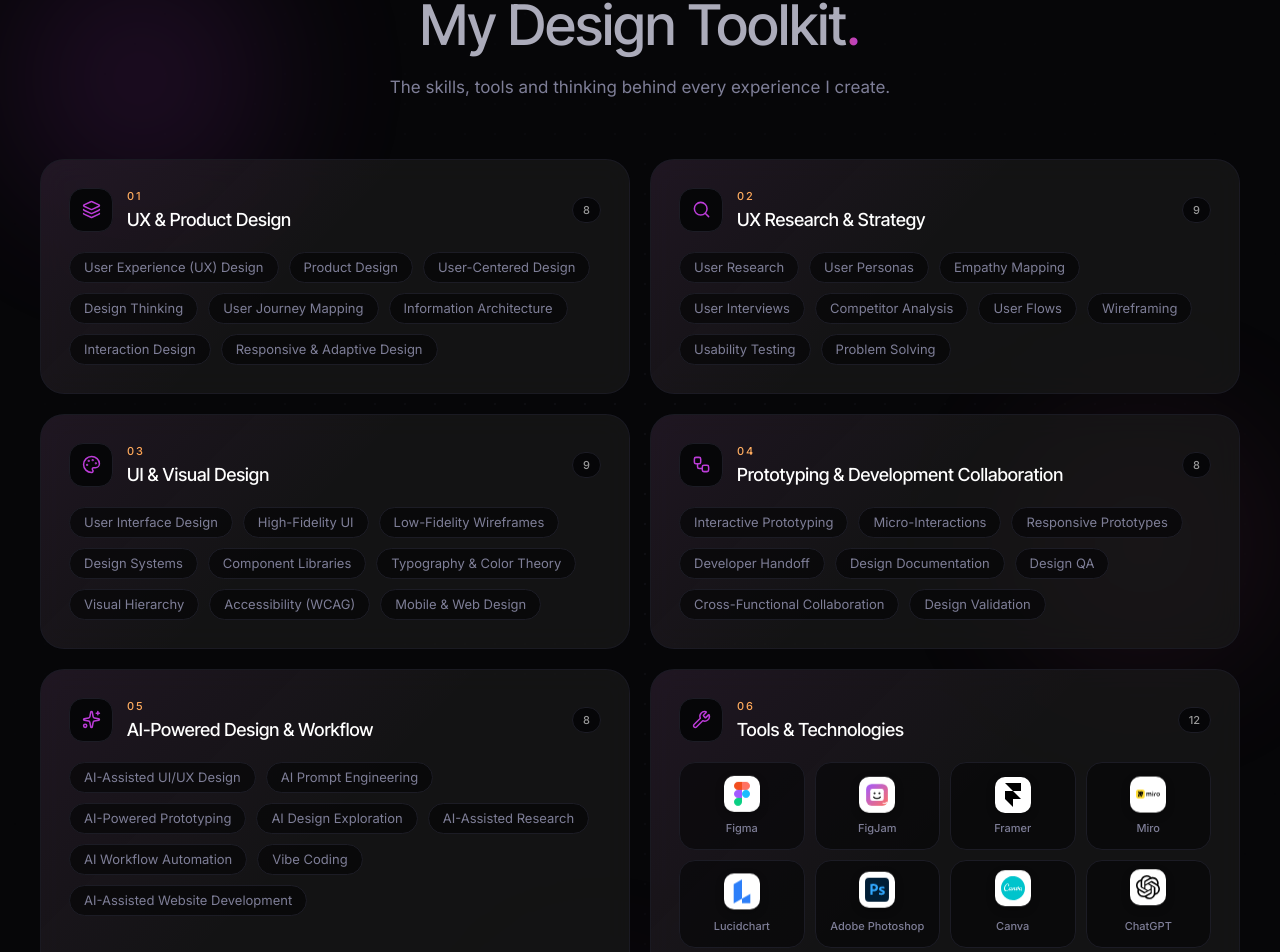
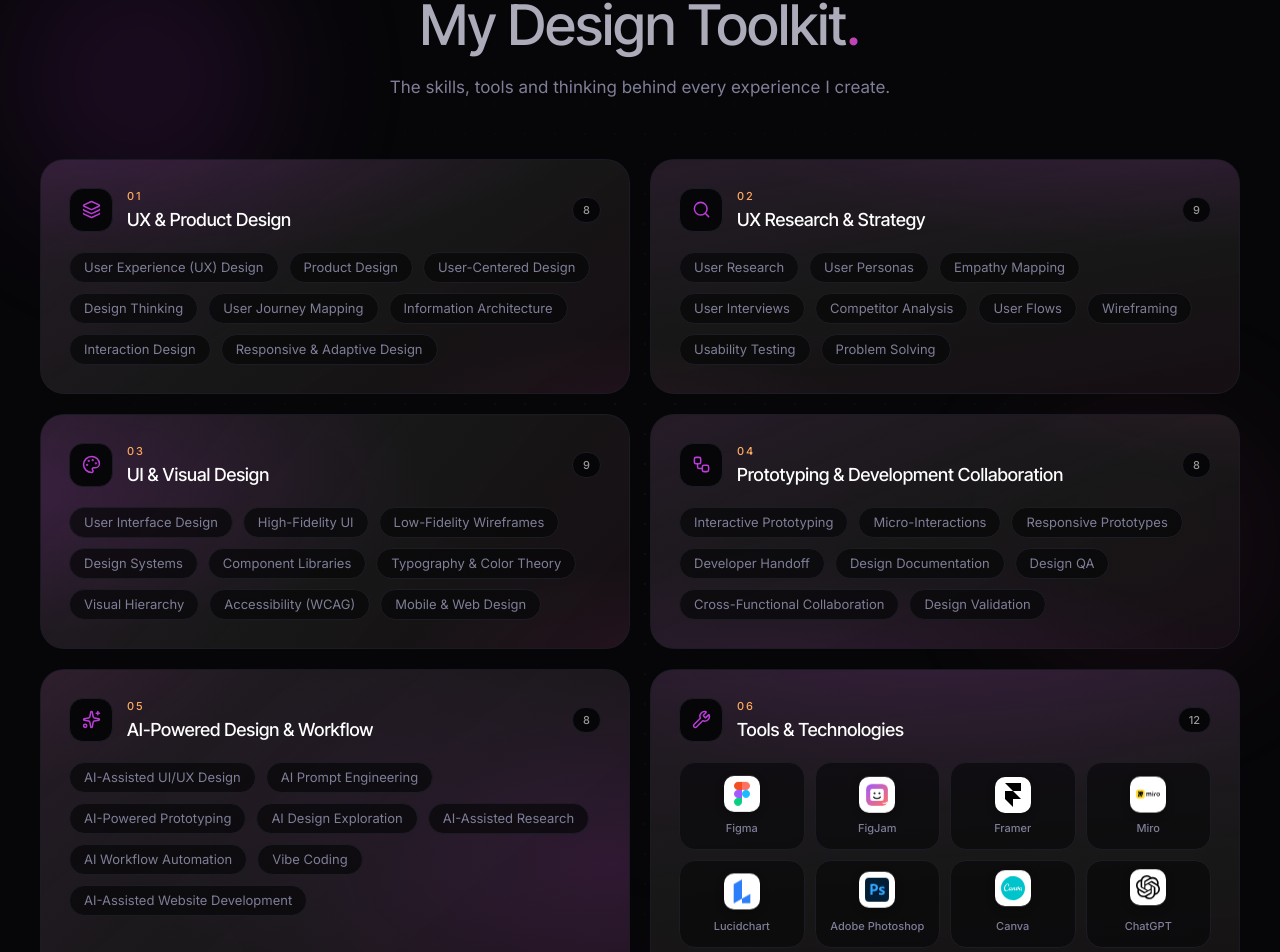
Before and after one commit to aliyaparveen1802-dot/aliyaparveen1802-dot.github.io, a React (Vite) app: page / in a window 1280 px wide. Shown: the part 3977-4929 px from the top of the page. Built offline with nearby package versions, Linux system fonts and the light colour scheme.

Commit message:
Premium dark glass gradient backgrounds for skill/cert cards: multi-tone radial glow, per-card variation, hover brightness

```diff
--- a/src/styles/globals.css
+++ b/src/styles/globals.css
@@ -36,6 +36,12 @@
   --tile-bg: #1c1c25;
   --eyebrow-accent-grad: linear-gradient(135deg, #ffb066 0%, #ff8a2a 48%, #ff6a00 100%);
   --eyebrow-accent-shimmer: linear-gradient(90deg, #ff9a45 0%, #ff7a1a 25%, #ffe2c6 50%, #ff7a1a 75%, #ff9a45 100%);
+  --card-accent-1: 15%;
+  --card-accent-1b: 6%;
+  --card-accent-2: 9%;
+  --card-accent-h: 21%;
+  --card-accent-hb: 8%;
+  --card-accent-h2: 13%;
   color-scheme: dark;
 }
 
@@ -61,6 +67,12 @@ html[data-theme="light"] {
   --tile-bg: #ffffff;
   --eyebrow-accent-grad: linear-gradient(135deg, #e8590c 0%, #d9480f 52%, #c2410c 100%);
   --eyebrow-accent-shimmer: linear-gradient(90deg, #e8590c 0%, #c2410c 25%, #f4b183 50%, #c2410c 75%, #e8590c 100%);
+  --card-accent-1: 9%;
+  --card-accent-1b: 4%;
+  --card-accent-2: 6%;
+  --card-accent-h: 11%;
+  --card-accent-hb: 5%;
+  --card-accent-h2: 7%;
   color-scheme: light;
 }
 
@@ -363,17 +375,116 @@ body {
 /* ---------- Skills & Tools section ---------- */
 
 .glass-card {
+  --card-glow: 16% -20%;
+  --card-glow2: 106% 112%;
+  --card-angle: 148deg;
   position: relative;
+  isolation: isolate;
   border: 1px solid color-mix(in srgb, var(--border-card) 85%, transparent);
   background:
+    radial-gradient(
+      110% 85% at var(--card-glow),
+      color-mix(in srgb, var(--grad-from) var(--card-accent-1), transparent) 0%,
+      color-mix(in srgb, var(--grad-from) var(--card-accent-1b), transparent) 42%,
+      transparent 72%
+    ),
+    radial-gradient(
+      74% 64% at var(--card-glow2),
+      color-mix(in srgb, var(--grad-to) var(--card-accent-2), transparent) 0%,
+      transparent 62%
+    ),
     linear-gradient(
-      135deg,
-      color-mix(in srgb, var(--grad-from) 7%, transparent) 0%,
-      transparent 45%
+      var(--card-angle),
+      color-mix(
+        in srgb,
+        var(--grad-from) 8%,
+        color-mix(in srgb, var(--chip-bg) 82%, transparent)
+      ) 0%,
+      color-mix(in srgb, var(--chip-bg) 58%, transparent) 52%,
+      color-mix(
+        in srgb,
+        var(--grad-to) 6%,
+        color-mix(in srgb, var(--bg) 66%, transparent)
+      ) 100%
     ),
-    color-mix(in srgb, var(--chip-bg) 72%, transparent);
+    color-mix(in srgb, var(--chip-bg) 74%, transparent);
   backdrop-filter: blur(14px);
   -webkit-backdrop-filter: blur(14px);
+}
+
+.glass-card::before {
+  content: "";
+  position: absolute;
+  inset: 0;
+  z-index: -1;
+  border-radius: inherit;
+  pointer-events: none;
+  opacity: 0;
+  transition: opacity 0.45s ease;
+  background:
+    radial-gradient(
+      110% 85% at var(--card-glow),
+      color-mix(in srgb, var(--grad-from) var(--card-accent-h), transparent) 0%,
+      color-mix(in srgb, var(--grad-from) var(--card-accent-hb), transparent) 45%,
+      transparent 74%
+    ),
+    radial-gradient(
+      74% 64% at var(--card-glow2),
+      color-mix(in srgb, var(--grad-to) var(--card-accent-h2), transparent) 0%,
+      transparent 64%
+    ),
+    linear-gradient(
+      var(--card-angle),
+      color-mix(in srgb, var(--grad-from) 5%, transparent) 0%,
+      transparent 55%
+    );
+}
+
+.glass-card:hover::before,
+.glass-card:focus-within::before {
+  opacity: 1;
+}
+
+/* Gentle per-card gradient variation */
+.skill-card:nth-child(1) {
+  --card-glow: 14% -18%;
+  --card-glow2: 106% 114%;
+  --card-angle: 146deg;
+}
+.skill-card:nth-child(2) {
+  --card-glow: 90% -24%;
+  --card-glow2: -8% 118%;
+  --card-angle: 170deg;
+}
+.skill-card:nth-child(3) {
+  --card-glow: -12% 34%;
+  --card-glow2: 108% 104%;
+  --card-angle: 130deg;
+}
+.skill-card:nth-child(4) {
+  --card-glow: 22% 118%;
+  --card-glow2: 104% -14%;
+  --card-angle: 158deg;
+}
+.skill-card:nth-child(5) {
+  --card-glow: 96% 48%;
+  --card-glow2: -8% -12%;
+  --card-angle: 140deg;
+}
+.skill-card:nth-child(6) {
+  --card-glow: 52% -28%;
+  --card-glow2: 112% 120%;
+  --card-angle: 176deg;
+}
+.cert-org {
+  --card-glow: 10% -34%;
+  --card-glow2: 110% 134%;
+  --card-angle: 140deg;
+}
+.cert-school {
+  --card-glow: 88% -26%;
+  --card-glow2: -12% 124%;
+  --card-angle: 166deg;
 }
 
 .skills-grid-bg {
```
